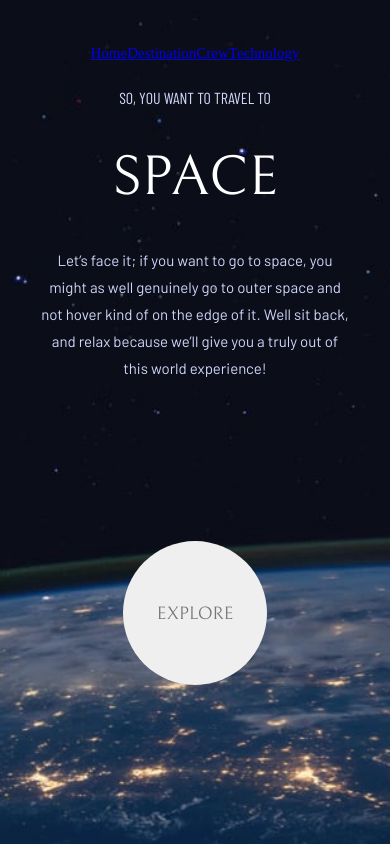
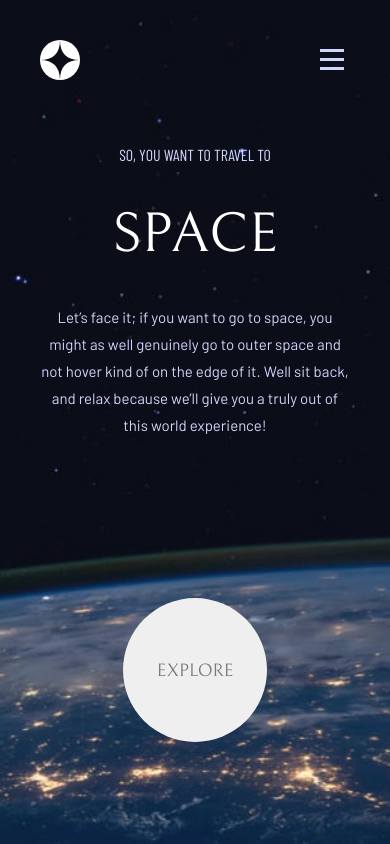
Before and after one commit to phi1s/space-tourism-website, a Vue app: page / in a window 390 px wide. Built offline with nearby package versions, Linux system fonts and the light colour scheme.

Commit message:
add mobile nav

```diff
--- a/src/App.vue
+++ b/src/App.vue
@@ -1,19 +1,93 @@
 <script setup lang="ts">
-import { RouterLink, RouterView } from 'vue-router'
+import { ref } from 'vue'
+
+const isOverlay = ref(false)
+
+const toggleNav = () => {
+  isOverlay.value = !isOverlay.value;
+};
 </script>
 
 <template>
   <header>
-    <nav>
-      <RouterLink to="/">Home</RouterLink>
-      <RouterLink to="/destination">Destination</RouterLink>
-      <RouterLink to="/crew">Crew</RouterLink>
-      <RouterLink to="/technology">Technology</RouterLink>
-    </nav>
+    <div class="mobile-header">
+      <RouterLink to="/">
+        <img id="logo" src="./assets/shared/logo.svg" />
+      </RouterLink>
+      <button @click="toggleNav">
+        <img id="hamburger" src="./assets/shared/icon-hamburger.svg" />
+      </button>
+    </div>
+    <div v-if="isOverlay" class="mobile-nav">
+      <button @click="toggleNav">
+        <img id="close" src="./assets/shared/icon-close.svg" />
+      </button>
+      <nav>
+        <RouterLink to="/" class="link" @click="toggleNav"><b>00</b>Home</RouterLink>
+        <RouterLink to="/destination" class="link" @click="toggleNav"><b>01</b>Destination</RouterLink>
+        <RouterLink to="/crew" class="link" @click="toggleNav"><b>02</b>Crew</RouterLink>
+        <RouterLink to="/technology" class="link" @click="toggleNav"><b>03</b>Technology</RouterLink>
+      </nav>
+    </div>
   </header>
   <main>
     <RouterView />
   </main>
 </template>
 
-<style scoped></style>
+<style scoped>
+.mobile-nav {
+  position: absolute;
+  top: 0;
+  left: 0;
+  width: 100vw;
+  height: 100vh;
+  z-index: 100;
+  background-color: var(--color-very-dark-navy);
+}
+
+button {
+  background-color: transparent;
+  border: none;
+}
+
+#logo {
+  height: 40px;
+  width: 40px;
+}
+
+#hamburger {
+  height: 21px;
+  width: 24px;
+  margin-top: -8px;
+}
+
+#close {
+  position: absolute;
+  top: 48px;
+  right: 48px;
+  height: 19px;
+  width: 19px;
+  margin-top: 8px;
+}
+
+.mobile-header {
+  display: flex;
+  justify-content: space-between;
+  margin-bottom: 56px;
+}
+
+nav {
+  display: flex;
+  flex-direction: column;
+  margin-top: 200px;
+  margin-left: 40px;
+  align-items: flex-start;
+}
+
+.link {
+  margin-bottom: 24px;
+  color: inherit;
+  text-decoration: none;
+}
+</style>
--- a/src/assets/base.css
+++ b/src/assets/base.css
@@ -121,6 +121,15 @@ body {
   letter-spacing: var(--mobile-body-letter-spacing);
 }
 
+nav {
+  color: var(--color-light-blue);
+  font-family: 'Barlow';
+  font-size: var(--mobile-nav-text-font-size);
+  line-height: var(--mobile-nav-text-line-height);
+  letter-spacing: var(--mobile-nav-text-letter-spacing);
+  text-transform: uppercase;
+}
+
 li {
   color: var(--color-light-blue);
   font-family: 'Barlow';
```
